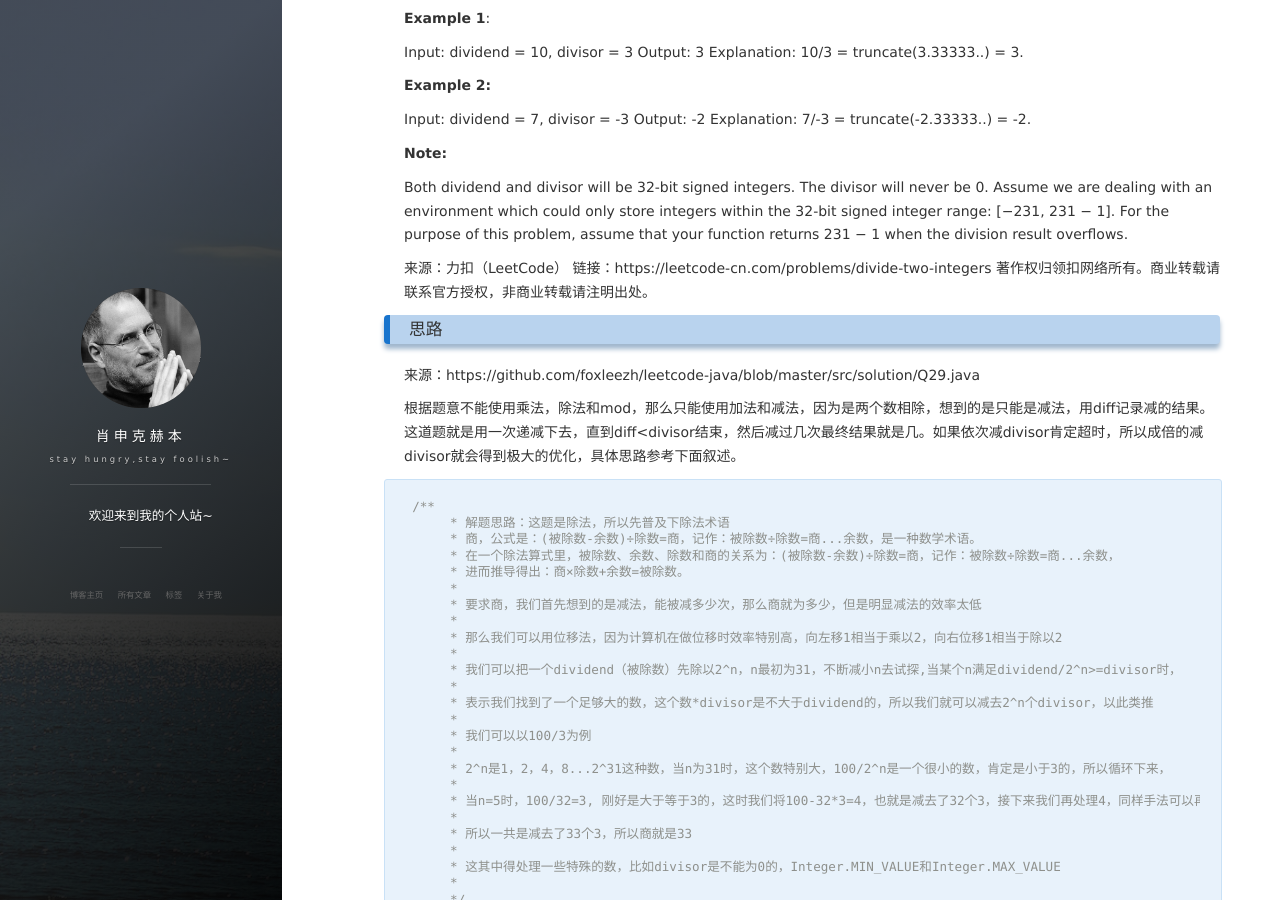
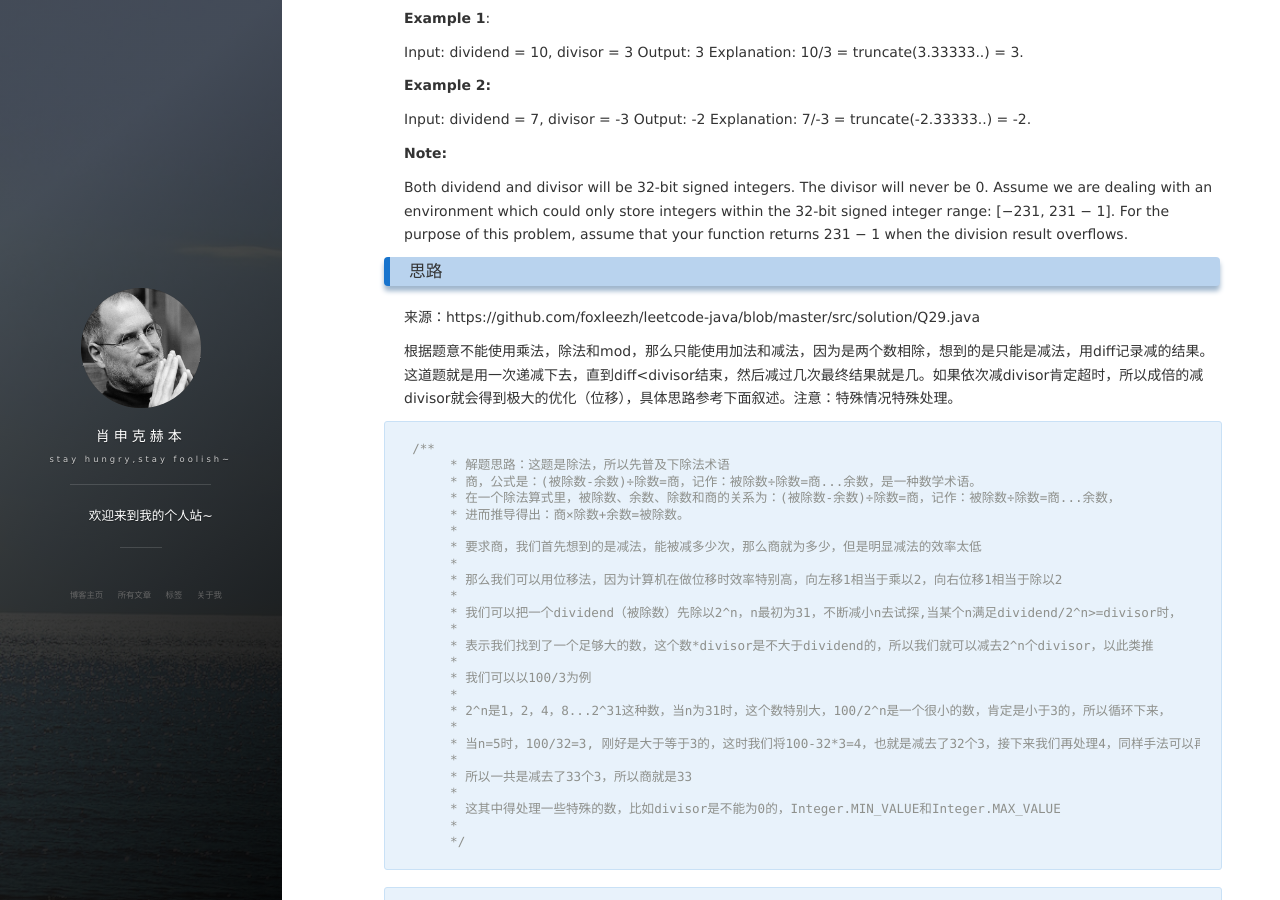
Before and after one commit to nilzzzz/nilzzzz.github.io, a Jekyll site: the page built from _posts/2020-05-08-leetcode-29.md, in a window 1280 px wide and 900 px high, scrolled down 350 px. Built offline with Jekyll 4.4.1, drawn with Linux system fonts in a browser that asks for light colours; nearby versions of some CDN libraries; comment, search, counter and statistics services are not loaded.

Commit message:
update leetcode 29

````diff
--- a/_posts/2020-05-08-leetcode-29.md
+++ b/_posts/2020-05-08-leetcode-29.md
@@ -34,15 +34,11 @@ Both dividend and divisor will be 32-bit signed integers.
 The divisor will never be 0.
 Assume we are dealing with an environment which could only store integers within the 32-bit signed integer range: [−231,  231 − 1]. For the purpose of this problem, assume that your function returns 231 − 1 when the division result overflows.
 
-来源：力扣（LeetCode）
-链接：https://leetcode-cn.com/problems/divide-two-integers
-著作权归领扣网络所有。商业转载请联系官方授权，非商业转载请注明出处。
-
 ### 思路
 
 来源：https://github.com/foxleezh/leetcode-java/blob/master/src/solution/Q29.java
 
-根据题意不能使用乘法，除法和mod，那么只能使用加法和减法，因为是两个数相除，想到的是只能是减法，用diff记录减的结果。这道题就是用一次递减下去，直到diff<divisor结束，然后减过几次最终结果就是几。如果依次减divisor肯定超时，所以成倍的减divisor就会得到极大的优化，具体思路参考下面叙述。
+根据题意不能使用乘法，除法和mod，那么只能使用加法和减法，因为是两个数相除，想到的是只能是减法，用diff记录减的结果。这道题就是用一次递减下去，直到diff<divisor结束，然后减过几次最终结果就是几。如果依次减divisor肯定超时，所以成倍的减divisor就会得到极大的优化（位移），具体思路参考下面叙述。注意：特殊情况特殊处理。
 
 ```java
 /**
````
